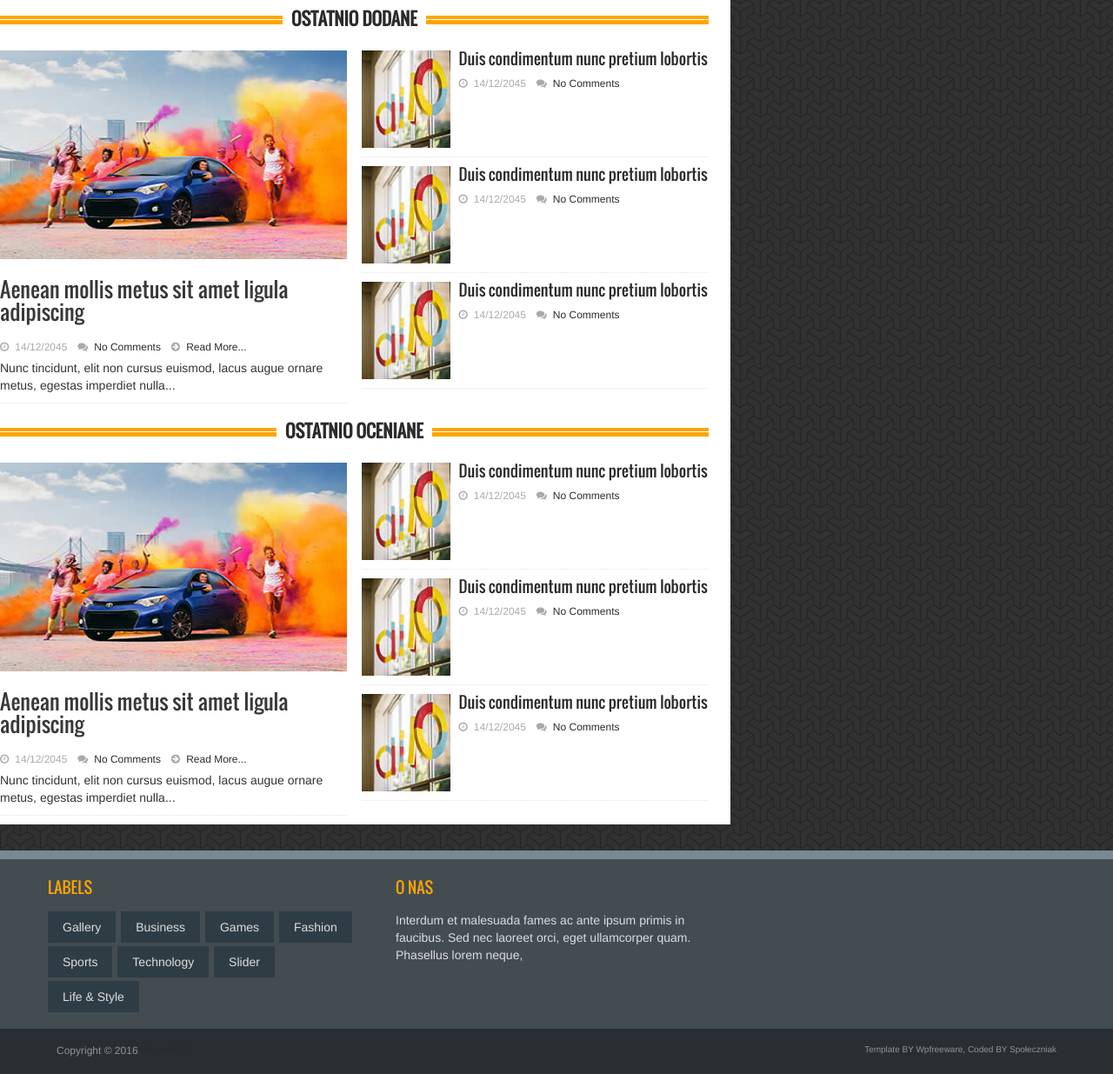
After one commit to NewsMailLOSTO/newsmail, a PHP site: template pages/adminlewy.php in a window 1280 px wide. The commit adds this page. Shown: the whole page at 87% size. Run offline with PHP 8.4, Linux system fonts and the light colour scheme; the template is opened without the code that fills it, so the values that code supplies are empty.

Commit message:
admin opanel

```diff
--- /dev/null
+++ b/pages/adminlewy.php
@@ -0,0 +1,92 @@
+
+<div class="col-lg-8 col-md-8">
+        <div class="content_bottom_left">
+	  <!-- Ostatnio dodane -->
+          <div class="single_category wow fadeInDown">
+            <h2> <span class="bold_line"><span></span></span> <span class="solid_line"></span> <a class="title_text" href="#">Ostatnio dodane</a> </h2>
+            <div class="business_category_left wow fadeInDown">
+              <ul class="fashion_catgnav">
+                <li>
+                  <div class="catgimg2_container"> <a href="pages/single.html"><img alt="" src="images/390x240x1.jpg"></a> </div>
+                  <h2 class="catg_titile"><a href="pages/single.html">Aenean mollis metus sit amet ligula adipiscing</a></h2>
+                  <div class="comments_box"> <span class="meta_date">14/12/2045</span> <span class="meta_comment"><a href="#">No Comments</a></span> <span class="meta_more"><a  href="#">Read More...</a></span> </div>
+                  <p>Nunc tincidunt, elit non cursus euismod, lacus augue ornare metus, egestas imperdiet nulla...</p>
+                </li>
+              </ul>
+            </div>
+            <div class="business_category_right wow fadeInDown">
+              <ul class="small_catg">
+                <li>
+                  <div class="media wow fadeInDown"> <a class="media-left" href="pages/single.html"><img src="images/112x112.jpg" alt=""></a>
+                    <div class="media-body">
+                      <h4 class="media-heading"><a href="pages/single.html">Duis condimentum nunc pretium lobortis </a></h4>
+                      <div class="comments_box"> <span class="meta_date">14/12/2045</span> <span class="meta_comment"><a href="#">No Comments</a></span> </div>
+                    </div>
+                  </div>
+                </li>
+                <li>
+                  <div class="media wow fadeInDown"> <a class="media-left" href="#"><img src="images/112x112.jpg" alt=""></a>
+                    <div class="media-body">
+                      <h4 class="media-heading"><a href="#">Duis condimentum nunc pretium lobortis </a></h4>
+                      <div class="comments_box"> <span class="meta_date">14/12/2045</span> <span class="meta_comment"><a href="#">No Comments</a></span> </div>
+                    </div>
+                  </div>
+                </li>
+                <li>
+                  <div class="media wow fadeInDown"> <a class="media-left" href="#"><img src="images/112x112.jpg" alt=""></a>
+                    <div class="media-body">
+                      <h4 class="media-heading"><a href="#">Duis condimentum nunc pretium lobortis </a></h4>
+                      <div class="comments_box"> <span class="meta_date">14/12/2045</span> <span class="meta_comment"><a href="#">No Comments</a></span> </div>
+                    </div>
+                  </div>
+                </li>
+              </ul>
+            </div>
+          </div>
+
+	  <!-- Ostatnio oceniane -->
+          <div class="technology_catrarea">
+            <div class="single_category">
+              <h2> <span class="bold_line"><span></span></span> <span class="solid_line"></span> <a class="title_text" href="#">Ostatnio oceniane</a> </h2>
+              <div class="business_category_left">
+                <ul class="fashion_catgnav wow fadeInDown">
+                  <li>
+                    <div class="catgimg2_container"> <a href="#"><img alt="" src="images/390x240x1.jpg"></a> </div>
+                    <h2 class="catg_titile"><a href="#">Aenean mollis metus sit amet ligula adipiscing</a></h2>
+                    <div class="comments_box"> <span class="meta_date">14/12/2045</span> <span class="meta_comment"><a href="#">No Comments</a></span> <span class="meta_more"><a  href="#">Read More...</a></span> </div>
+                    <p>Nunc tincidunt, elit non cursus euismod, lacus augue ornare metus, egestas imperdiet nulla...</p>
+                  </li>
+                </ul>
+              </div>
+              <div class="business_category_right">
+                <ul class="small_catg wow fadeInDown">
+                  <li>
+                    <div class="media wow fadeInDown"> <a class="media-left" href="#"><img src="images/112x112.jpg" alt=""></a>
+                      <div class="media-body">
+                        <h4 class="media-heading"><a href="#">Duis condimentum nunc pretium lobortis </a></h4>
+                        <div class="comments_box"> <span class="meta_date">14/12/2045</span> <span class="meta_comment"><a href="#">No Comments</a></span> </div>
+                      </div>
+                    </div>
+                  </li>
+                  <li>
+                    <div class="media wow fadeInDown"> <a class="media-left" href="#"><img src="images/112x112.jpg" alt=""></a>
+                      <div class="media-body">
+                        <h4 class="media-heading"><a href="#">Duis condimentum nunc pretium lobortis </a></h4>
+                        <div class="comments_box"> <span class="meta_date">14/12/2045</span> <span class="meta_comment"><a href="#">No Comments</a></span> </div>
+                      </div>
+                    </div>
+                  </li>
+                  <li>
+                    <div class="media wow fadeInDown"> <a class="media-left" href="#"><img src="images/112x112.jpg" alt=""></a>
+                      <div class="media-body">
+                        <h4 class="media-heading"><a href="#">Duis condimentum nunc pretium lobortis </a></h4>
+                        <div class="comments_box"> <span class="meta_date">14/12/2045</span> <span class="meta_comment"><a href="#">No Comments</a></span> </div>
+                      </div>
+                    </div>
+                  </li>
+                </ul>
+              </div>
+            </div>
+          </div>
+        </div>
+      </div>
--- a/pages/adminpanel.php
+++ b/pages/adminpanel.php
@@ -1,4 +1,4 @@
 <?php
-    include ('../lewy.php');
-    include ('../prawy.php');
+    include ('adminlewy.php');
+    include ('adminprawy.php');
 ?>
```
Also changed, not shown: pages/adminprawy.php (added, +101 -0 lines).
